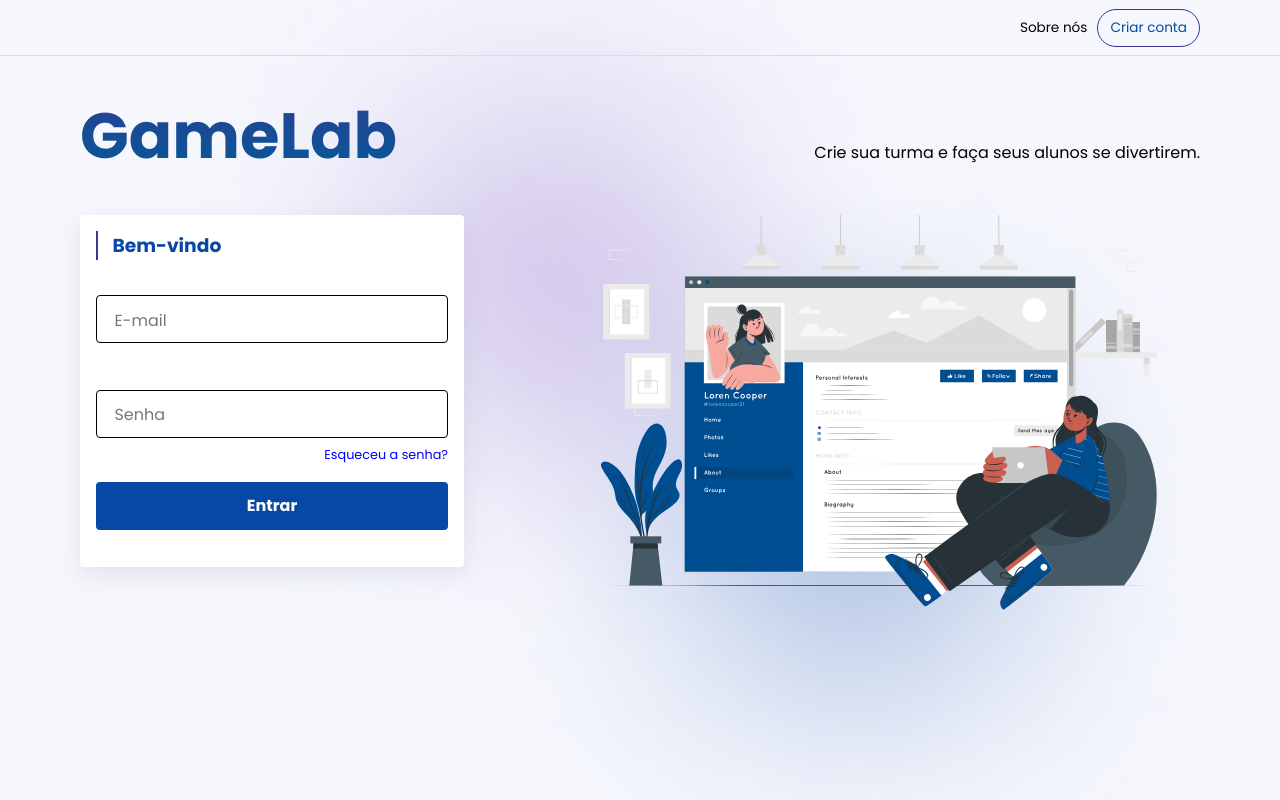
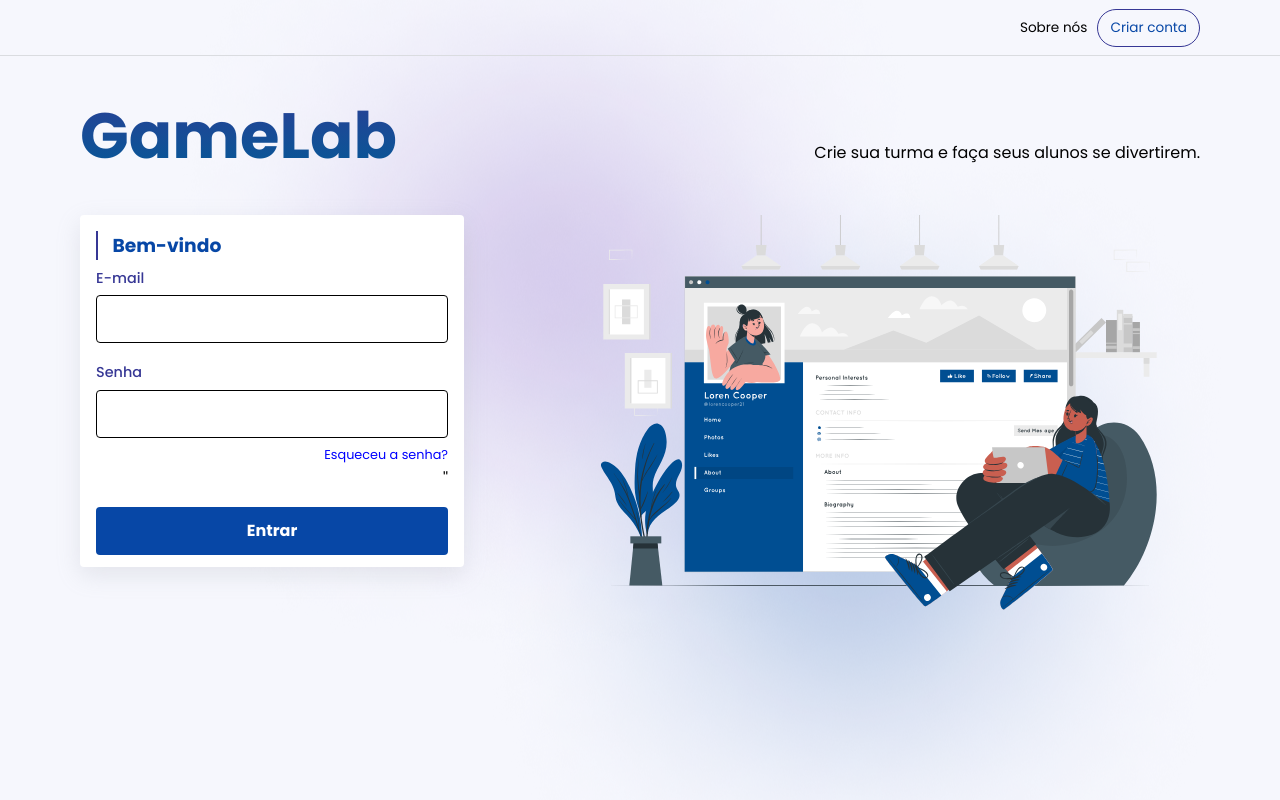
Before and after one commit to MiguelCastro1/Gamelab, a React (Vite) app in the folder frontend/: page /login in a window 1280 px wide. Built offline with nearby package versions, Linux system fonts and the light colour scheme.

Commit message:
Home sem banco

```diff
--- a/frontend/src/Pages/FormCadastro/index.jsx
+++ b/frontend/src/Pages/FormCadastro/index.jsx
@@ -8,6 +8,7 @@ import styles from "./styles.module.scss";
 
 import aluno from "../../assets/aluno.svg";
 import professor from "../../assets/professor.svg";
+import { useState} from "react";
 
 const formSchema = Yup.object().shape({
   email: Yup.string().required("Campo obrigatório"),
@@ -21,6 +22,8 @@ const formSchema = Yup.object().shape({
 function FormCadastro() {
   let navigate = useNavigate();
   const { perfil } = useTypePerfil();
+
+  const [erro,setErro] = useState(false)
   console.log("render");
 
   return (
@@ -38,7 +41,29 @@ function FormCadastro() {
             confirmacao_senha: "",
           }}
           onSubmit={(values) => {
-            console.log(values);
+             // Without Backend
+             console.log(values);
+             navigate('/home')
+
+             // With Backend
+            /* fetch(`http://localhost:5000/cadastro`, {
+               credentials : 'include',
+               method: 'POST',
+               headers:  {'Content-Type': 'application/json'},
+               body: JSON.stringify(values)
+             })
+             .then(resp => {
+               console.log(resp)
+               if(resp.status == 401)
+                 setErro(true)
+               return resp.json()
+             })
+             .then(json => {
+               console.log(json)
+               if(erro === false)
+                 navigate('/home')
+             })
+             */
           }}
           validationSchema={formSchema}
         >
@@ -79,6 +104,7 @@ function FormCadastro() {
                     type="text"
                     onChange={handleChange}
                   />
+                   {erro ? <div> 'Campos Inválidos' </div> : <div> '' </div> }
                   <button type="submit">Cadastrar</button>
                 </div>
               </main>
--- a/frontend/src/Pages/Login/index.jsx
+++ b/frontend/src/Pages/Login/index.jsx
@@ -5,7 +5,7 @@ import gamelabLogin from "../../assets/image-gamelab.svg";
 import styles from "./styles.module.scss";
 import Input from "../../components/Input";
 import { useNavigate } from "react-router-dom";
-import { useState, useEffect } from "react";
+import { useState} from "react";
 
 const formSchema = Yup.object().shape({
   email: Yup.string().required("Campo obrigatório"),
@@ -15,8 +15,7 @@ const formSchema = Yup.object().shape({
 export default function Login() {
   let navigate = useNavigate();
 
-  const [email,setEmail] = useState('');
-  const [senha,setSenha] = useState('');
+  const [erro,setErro] = useState(false)
 
   return (
     <div className={styles.containerWrapper}>
@@ -35,8 +34,30 @@ export default function Login() {
                 senha: "",
               }}
               onSubmit={(values) => {
+                // Without Backend
                 console.log(values);
-                navigate("/");
+                navigate('/home')
+
+                // With Backend
+               /* fetch(`http://localhost:5000/login`, {
+                  credentials : 'include',
+                  method: 'POST',
+                  headers:  {'Content-Type': 'application/json'},
+                  body: JSON.stringify(values)
+                })
+                .then(resp => {
+                  console.log(resp)
+                  if(resp.status == 401)
+                    setErro(true)
+                  return resp.json()
+                })
+                .then(json => {
+                  console.log(json)
+                  if(erro === false)
+                    navigate('/home')
+                })
+                */
+
               }}
               validationSchema={formSchema}
             >
@@ -47,6 +68,7 @@ export default function Login() {
                     label={"E-mail"}
                     type="text"
                     onChange={handleChange}
+
                   />
                   <Input
                     name="senha"
@@ -56,6 +78,9 @@ export default function Login() {
                   />
                   <div>
                     <a href="#">Esqueceu a senha?</a>
+                  </div>
+                  <div>
+                    {erro ? <div> 'Email ou senha incorretos' </div> : <div> '' </div> }
                   </div>
                   <button type="submit">Entrar</button>
                 </Form>
--- a/frontend/src/components/Input/index.jsx
+++ b/frontend/src/components/Input/index.jsx
@@ -2,16 +2,14 @@ import { useField } from "formik";
 // import styles from "./styles.scss";
 import styles from "./styles.module.scss";
 
-function Input({ label, ...props }) {
+function Input({label,  ...props }) {
   const [field, meta] = useField(props);
-
   return (
     <>
       <div className={styles.containerInput}>
         <input
           {...field}
           {...props}
-          placeholder=" "
           style={{ border: meta.touched && meta.error && "1px solid red" }}
         />
         <span>{label}</span>
```
